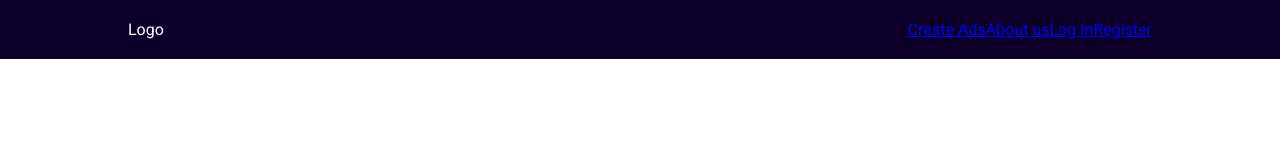
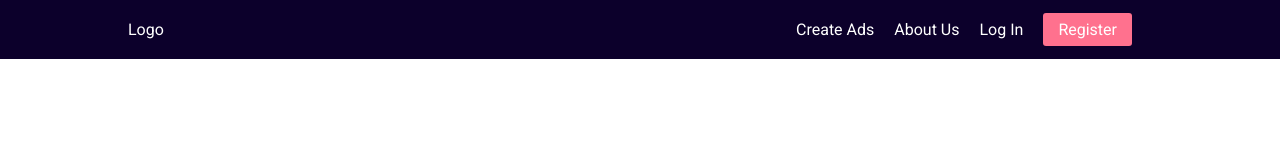
Before and after one commit to diaz-L/cp-realEstate, a React app: page / in a window 1280 px wide. Built offline with nearby package versions, Linux system fonts and the light colour scheme.

Commit message:
added header section

```diff
--- a/src/components/Header.js
+++ b/src/components/Header.js
@@ -6,10 +6,10 @@ class Header extends React.Component {
 			<div className="container">
 			  <div>Logo</div>
 			  <nav>
-				  <a href="#" className="nav-item">Create Ads</a>
-				  <a href="#" className="nav-item">About us</a>
-				  <a href="#" className="nav-item">Log In</a>
-				  <a href="#" className="nav-item">Register</a>
+				  <a href="#">Create Ads</a>
+				  <a href="#">About us</a>
+				  <a href="#">Log In</a>
+				  <a href="#" className="register-btn">Register</a>
 			  </nav>
 			</div>
 		</header>)
--- a/src/sass/_header.scss
+++ b/src/sass/_header.scss
@@ -1,11 +1,31 @@
 header {
 	background: $darkblue;
 	color: white;
-	padding: 20px 0;
+	padding: 2rem 0;
 	font-size: 1.6rem;
 
 	.container {
 		display: flex;
 		justify-content: space-between;
 	}
+	a {
+		text-decoration: none;
+		text-transform: capitalize;
+		color: white;
+		margin-right: 2rem;
+
+		&:hover {
+			color: $darkpink;
+		}
+		&.register-btn {
+		   background: $darkpink;
+		   border-radius: 3px;
+		   padding: .7rem 1.5rem;
+
+		   &:hover {
+				background: $darkestpink;
+				color: white;
+			}
+		 }
+	}
 }
--- a/src/sass/_variables.scss
+++ b/src/sass/_variables.scss
@@ -2,5 +2,6 @@
 
 $darkblue: #0c002B;
 $lightgrey: #faf7f5;
+$darkgrey: #adabaa;
 $darkpink: #ff718e;
-$darkgrey: #adabaa;
+$darkestpink: #ed637f;
```
Also changed, not shown: dist/index.html (deleted), 7 other files.
